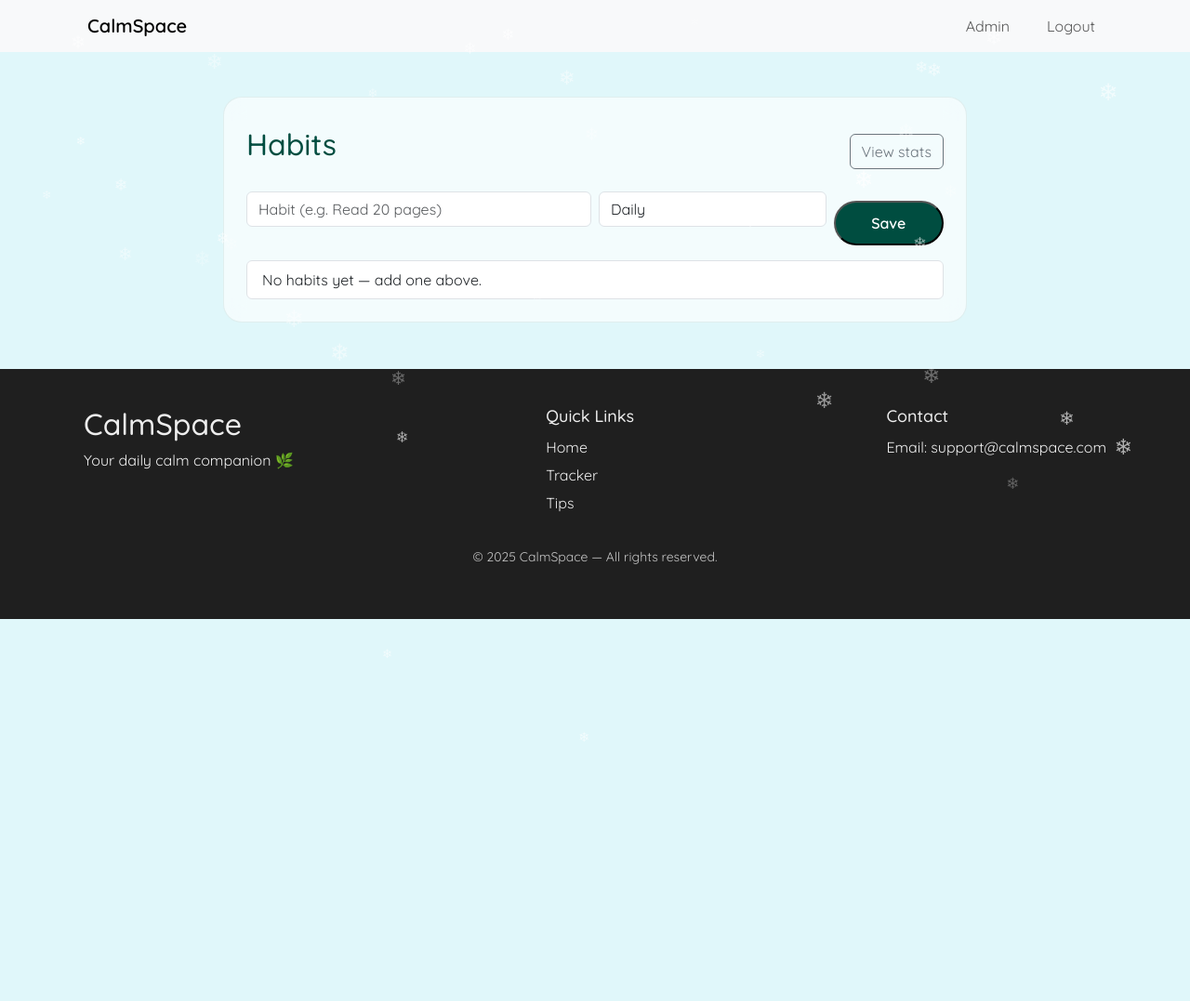
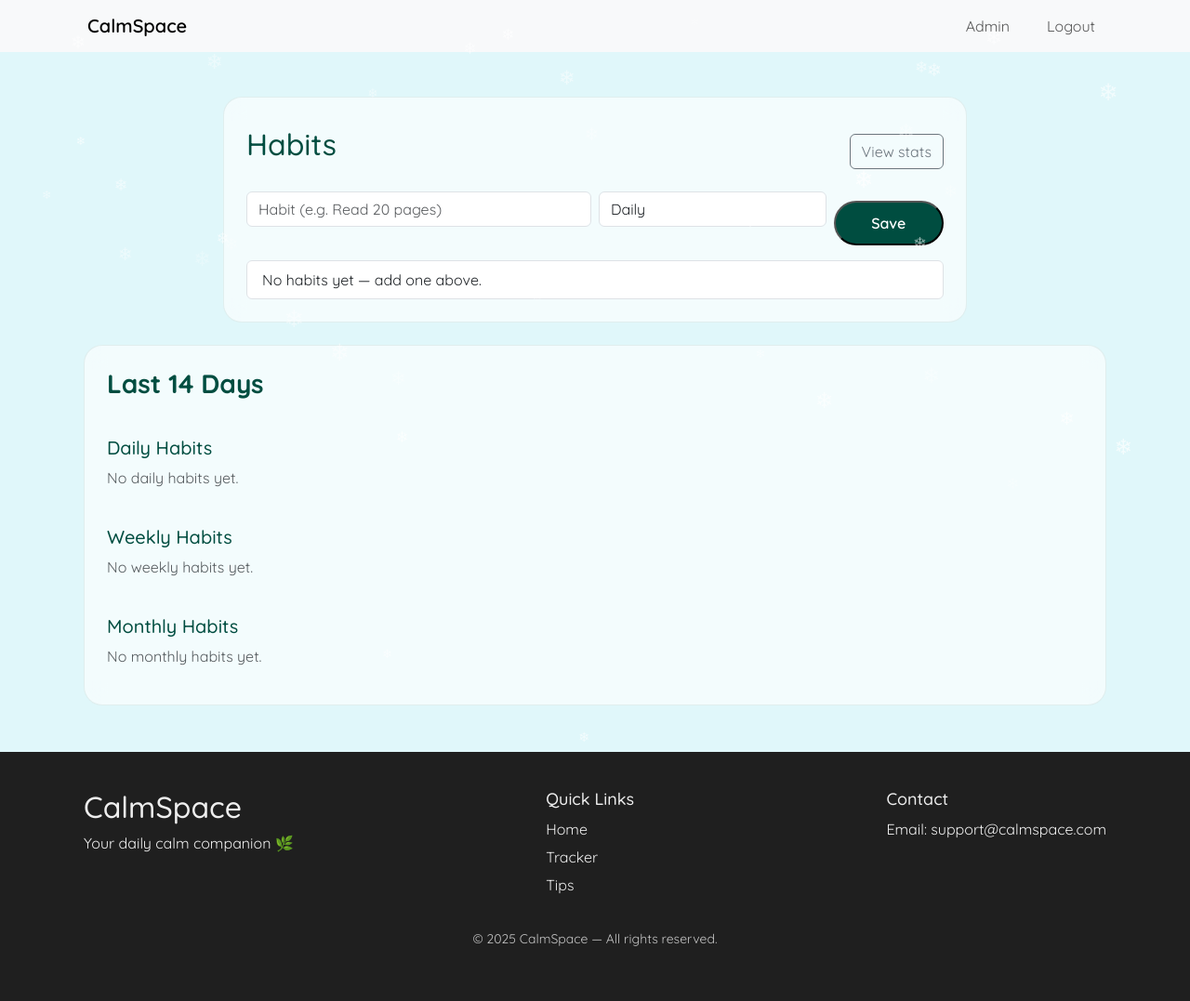
Before and after one commit to EsmoAghamedova/flask-jinja, a Flask app: page /habit in a window 1280 px wide. Shown: the whole page at 93% size. Before the commit the page ends 797 px from the top, so only its background shows below. Run offline with Flask 3, Linux system fonts and the light colour scheme; the visitor is signed in with stand-in values (Sample User, id 1); some libraries are stand-ins or nearby versions.

Commit message:
Add 14-day habit completion tables

```diff
--- a/app/routes/user.py
+++ b/app/routes/user.py
@@ -150,12 +150,37 @@ def habit():
     ).all()
     completed_today = set(e.habit_id for e in entries_today)
 
+    start_date = today - timedelta(days=13)
+    last_14_days = [start_date + timedelta(days=offset) for offset in range(14)]
+    recent_entries = HabitEntry.query.join(Habit).filter(
+        Habit.user_id == user.id,
+        HabitEntry.date >= start_date,
+    ).all()
+    completion_map = {}
+    for entry in recent_entries:
+        completion_map.setdefault(entry.habit_id, set()).add(entry.date)
+
+    daily_habits = [habit for habit in habits if (habit.frequency or "").lower() == "daily"]
+    weekly_habits = [habit for habit in habits if (habit.frequency or "").lower() == "weekly"]
+    monthly_habits = [habit for habit in habits if (habit.frequency or "").lower() == "monthly"]
+    other_habits = [
+        habit
+        for habit in habits
+        if (habit.frequency or "").lower() not in {"daily", "weekly", "monthly"}
+    ]
+
     return render_template(
         "user/habit.html",
         habit_form=habit_form,
         habits=habits,
         completed_today=completed_today,
         action_form=action_form,
+        last_14_days=last_14_days,
+        completion_map=completion_map,
+        daily_habits=daily_habits,
+        weekly_habits=weekly_habits,
+        monthly_habits=monthly_habits,
+        other_habits=other_habits,
     )
 
 
--- a/templates/user/habit.html
+++ b/templates/user/habit.html
@@ -55,4 +55,124 @@
 
     </div>
   </section>
+
+  <section class="container mt-4">
+    <div class="glass-card p-4 mx-auto" style="max-width: 1100px;">
+      <h3 class="mb-3">Last 14 Days</h3>
+
+      <h5 class="mt-4">Daily Habits</h5>
+      {% if daily_habits %}
+        <div class="table-responsive">
+          <table class="table table-sm align-middle">
+            <thead>
+              <tr>
+                <th>Habit</th>
+                {% for day in last_14_days %}
+                  <th class="text-center">{{ day.strftime('%b %d') }}</th>
+                {% endfor %}
+              </tr>
+            </thead>
+            <tbody>
+              {% for habit in daily_habits %}
+                <tr>
+                  <td>{{ habit.habit }}</td>
+                  {% set completed_dates = completion_map.get(habit.id, set()) %}
+                  {% for day in last_14_days %}
+                    <td class="text-center">{% if day in completed_dates %}✓{% else %}—{% endif %}</td>
+                  {% endfor %}
+                </tr>
+              {% endfor %}
+            </tbody>
+          </table>
+        </div>
+      {% else %}
+        <p class="text-muted">No daily habits yet.</p>
+      {% endif %}
+
+      <h5 class="mt-4">Weekly Habits</h5>
+      {% if weekly_habits %}
+        <div class="table-responsive">
+          <table class="table table-sm align-middle">
+            <thead>
+              <tr>
+                <th>Habit</th>
+                {% for day in last_14_days %}
+                  <th class="text-center">{{ day.strftime('%b %d') }}</th>
+                {% endfor %}
+              </tr>
+            </thead>
+            <tbody>
+              {% for habit in weekly_habits %}
+                <tr>
+                  <td>{{ habit.habit }}</td>
+                  {% set completed_dates = completion_map.get(habit.id, set()) %}
+                  {% for day in last_14_days %}
+                    <td class="text-center">{% if day in completed_dates %}✓{% else %}—{% endif %}</td>
+                  {% endfor %}
+                </tr>
+              {% endfor %}
+            </tbody>
+          </table>
+        </div>
+      {% else %}
+        <p class="text-muted">No weekly habits yet.</p>
+      {% endif %}
+
+      <h5 class="mt-4">Monthly Habits</h5>
+      {% if monthly_habits %}
+        <div class="table-responsive">
+          <table class="table table-sm align-middle">
+            <thead>
+              <tr>
+                <th>Habit</th>
+                {% for day in last_14_days %}
+                  <th class="text-center">{{ day.strftime('%b %d') }}</th>
+                {% endfor %}
+              </tr>
+            </thead>
+            <tbody>
+              {% for habit in monthly_habits %}
+                <tr>
+                  <td>{{ habit.habit }}</td>
+                  {% set completed_dates = completion_map.get(habit.id, set()) %}
+                  {% for day in last_14_days %}
+                    <td class="text-center">{% if day in completed_dates %}✓{% else %}—{% endif %}</td>
+                  {% endfor %}
+                </tr>
+              {% endfor %}
+            </tbody>
+          </table>
+        </div>
+      {% else %}
+        <p class="text-muted">No monthly habits yet.</p>
+      {% endif %}
+
+      {% if other_habits %}
+        <h5 class="mt-4">Other Habits</h5>
+        <div class="table-responsive">
+          <table class="table table-sm align-middle">
+            <thead>
+              <tr>
+                <th>Habit</th>
+                {% for day in last_14_days %}
+                  <th class="text-center">{{ day.strftime('%b %d') }}</th>
+                {% endfor %}
+              </tr>
+            </thead>
+            <tbody>
+              {% for habit in other_habits %}
+                <tr>
+                  <td>{{ habit.habit }}</td>
+                  {% set completed_dates = completion_map.get(habit.id, set()) %}
+                  {% for day in last_14_days %}
+                    <td class="text-center">{% if day in completed_dates %}✓{% else %}—{% endif %}</td>
+                  {% endfor %}
+                </tr>
+              {% endfor %}
+            </tbody>
+          </table>
+        </div>
+      {% endif %}
+    </div>
+  </section>
 {% endblock %}
```
